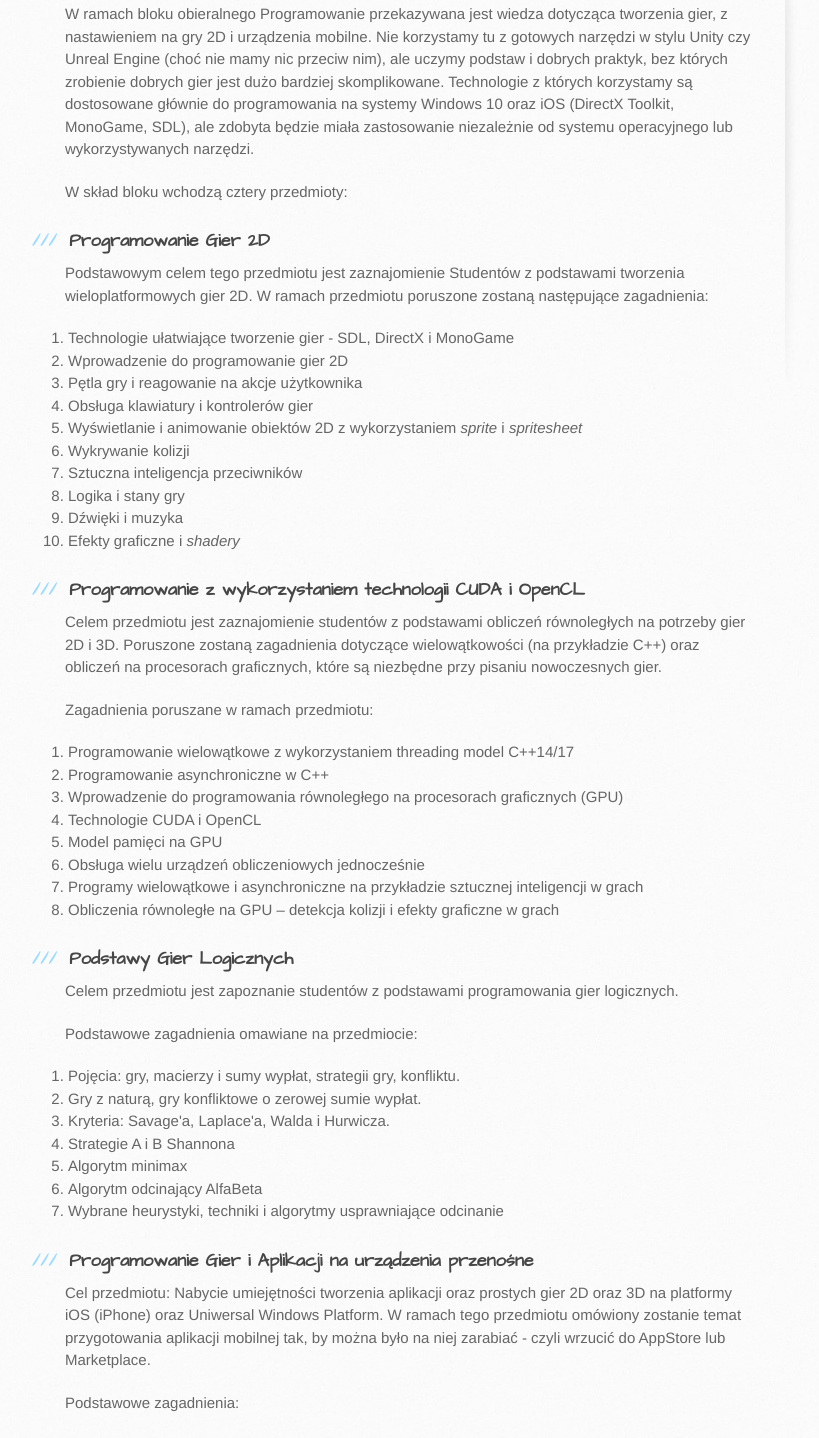
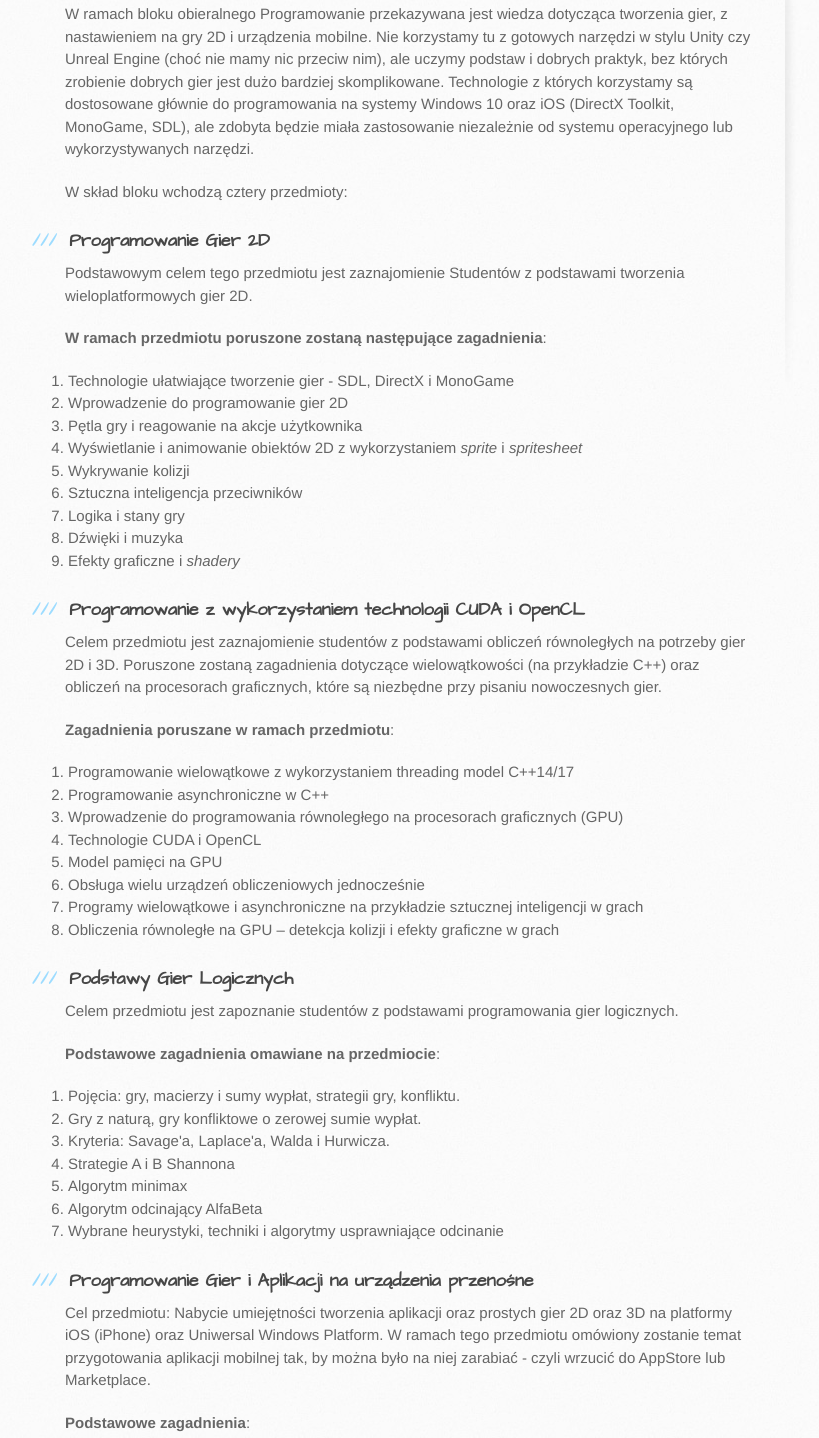
Before and after one commit to IIS-Mobile/IIS-Mobile.github.io, a plain HTML site: page index.html in a window 1280 px wide. Shown: the part 464-1902 px from the top of the page, without its empty margins (105-924 px from the left). Drawn offline with Linux system fonts and the light colour scheme.

Commit message:
Replace master branch with page content via GitHub

```diff
--- a/index.html
+++ b/index.html
@@ -21,7 +21,7 @@
       <div class="inner">
         <h1>IIS-Mobile - Programowanie Gier</h1>
         <h2></h2>
-        <a href="https://github.com/pawelplodzpl" class="button"><small>Follow me on</small> GitHub</a>
+        <a href="https://github.com/IIS-Mobile" class="button"><small>Follow me on</small> GitHub</a>
       </div>
     </header>
 
@@ -43,14 +43,14 @@
 <h3>
 <a id="programowanie-gier-2d" class="anchor" href="#programowanie-gier-2d" aria-hidden="true"><span aria-hidden="true" class="octicon octicon-link"></span></a>Programowanie Gier 2D</h3>
 
-<p>Podstawowym celem tego przedmiotu jest zaznajomienie Studentów z podstawami tworzenia wieloplatformowych gier 2D.
-W ramach przedmiotu poruszone zostaną następujące zagadnienia:</p>
+<p>Podstawowym celem tego przedmiotu jest zaznajomienie Studentów z podstawami tworzenia wieloplatformowych gier 2D. </p>
+
+<p><strong>W ramach przedmiotu poruszone zostaną następujące zagadnienia</strong>:</p>
 
 <ol>
 <li>Technologie ułatwiające tworzenie gier - SDL, DirectX i MonoGame</li>
 <li>Wprowadzenie do programowanie gier 2D</li>
 <li>Pętla gry i reagowanie na akcje użytkownika</li>
-<li>Obsługa klawiatury i kontrolerów gier</li>
 <li>Wyświetlanie i animowanie obiektów 2D z wykorzystaniem <em>sprite</em> i <em>spritesheet</em>
 </li>
 <li>Wykrywanie kolizji</li>
@@ -66,7 +66,7 @@ W ramach przedmiotu poruszone zostaną następujące zagadnienia:</p>
 
 <p>Celem przedmiotu jest zaznajomienie studentów z podstawami obliczeń równoległych na potrzeby gier 2D i 3D. Poruszone zostaną zagadnienia dotyczące wielowątkowości (na przykładzie C++) oraz obliczeń na procesorach graficznych, które są niezbędne przy pisaniu nowoczesnych gier.</p>
 
-<p>Zagadnienia poruszane w ramach przedmiotu:</p>
+<p><strong>Zagadnienia poruszane w ramach przedmiotu</strong>:</p>
 
 <ol>
 <li>Programowanie wielowątkowe z wykorzystaniem threading model C++14/17</li>
@@ -84,7 +84,7 @@ W ramach przedmiotu poruszone zostaną następujące zagadnienia:</p>
 
 <p>Celem przedmiotu jest zapoznanie studentów z podstawami programowania gier logicznych.</p>
 
-<p>Podstawowe zagadnienia omawiane na przedmiocie:</p>
+<p><strong>Podstawowe zagadnienia omawiane na przedmiocie</strong>:</p>
 
 <ol>
 <li>Pojęcia: gry, macierzy i sumy wypłat, strategii gry, konfliktu. </li>
@@ -101,7 +101,7 @@ W ramach przedmiotu poruszone zostaną następujące zagadnienia:</p>
 
 <p>Cel przedmiotu: Nabycie umiejętności tworzenia aplikacji oraz prostych gier 2D oraz 3D na platformy iOS (iPhone) oraz Uniwersal Windows Platform. W ramach tego przedmiotu omówiony zostanie temat przygotowania aplikacji mobilnej tak, by można było na niej zarabiać -  czyli wrzucić do AppStore lub Marketplace.</p>
 
-<p>Podstawowe zagadnienia:</p>
+<p><strong>Podstawowe zagadnienia</strong>:</p>
 
 <ol>
 <li>Charakterystyka aplikacji na urządzenia przenośne</li>
@@ -125,7 +125,7 @@ W ramach przedmiotu poruszone zostaną następujące zagadnienia:</p>
 <h4>
 <a id="kontakt" class="anchor" href="#kontakt" aria-hidden="true"><span aria-hidden="true" class="octicon octicon-link"></span></a>Kontakt</h4>
 
-<p>Prowadzący:<br>
+<p><strong>Prowadzący</strong>:<br>
 dr inż. Paweł Kapusta [<a href="mailto:pkapust@iis.p.lodz.pl">e-mail</a>]<br>
 dr inż. Michał Majchrowicz [<a href="mailto:mmajchr@iis.p.lodz.pl">e-mail</a>]<br>
 dr hab. inż. Włodzimierz Mosorow, prof. PŁ [<a href="w.mosorow@kis.p.lodz.pl">e-mail</a>]  </p>
```
Also changed, not shown: params.json (+1 -1 lines).
